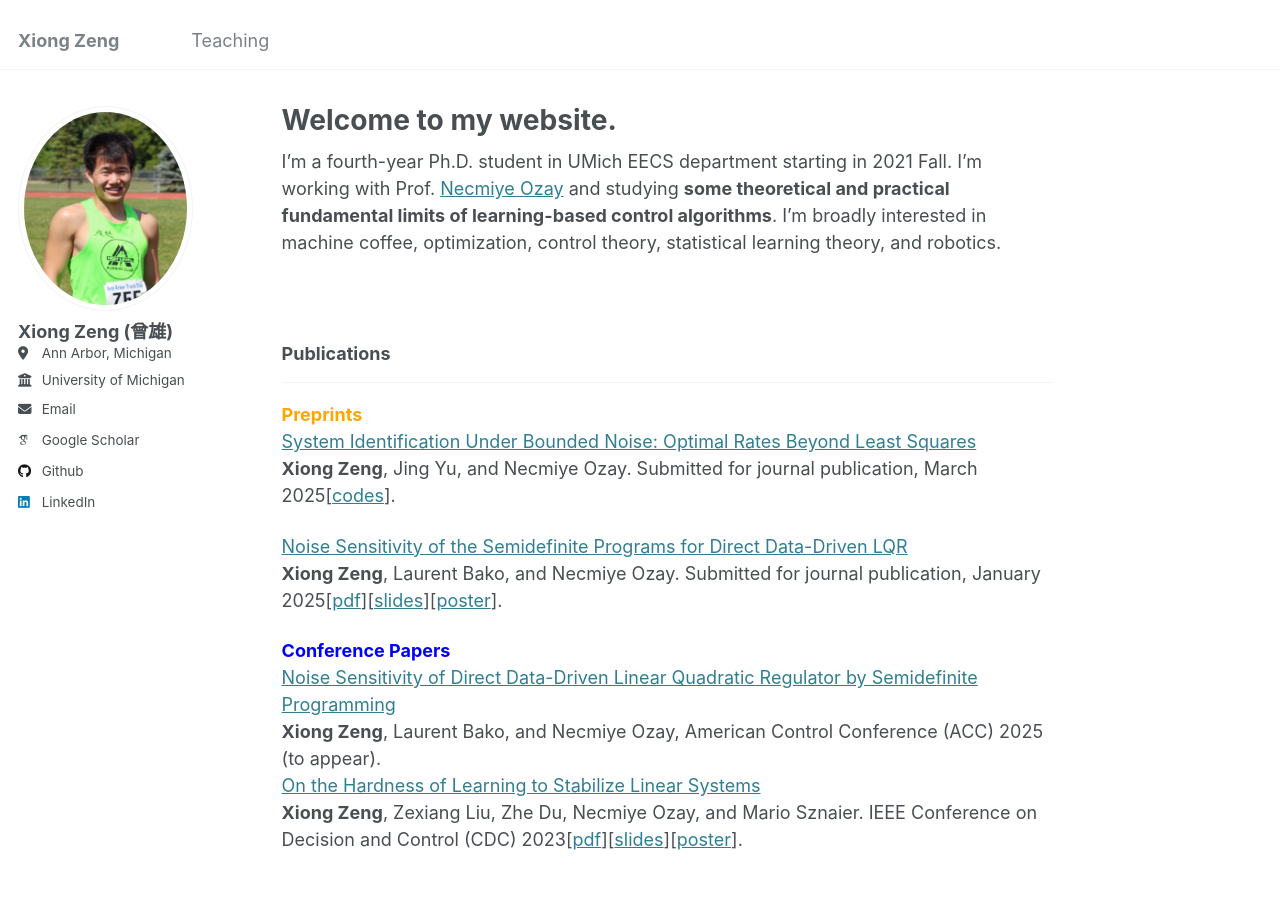
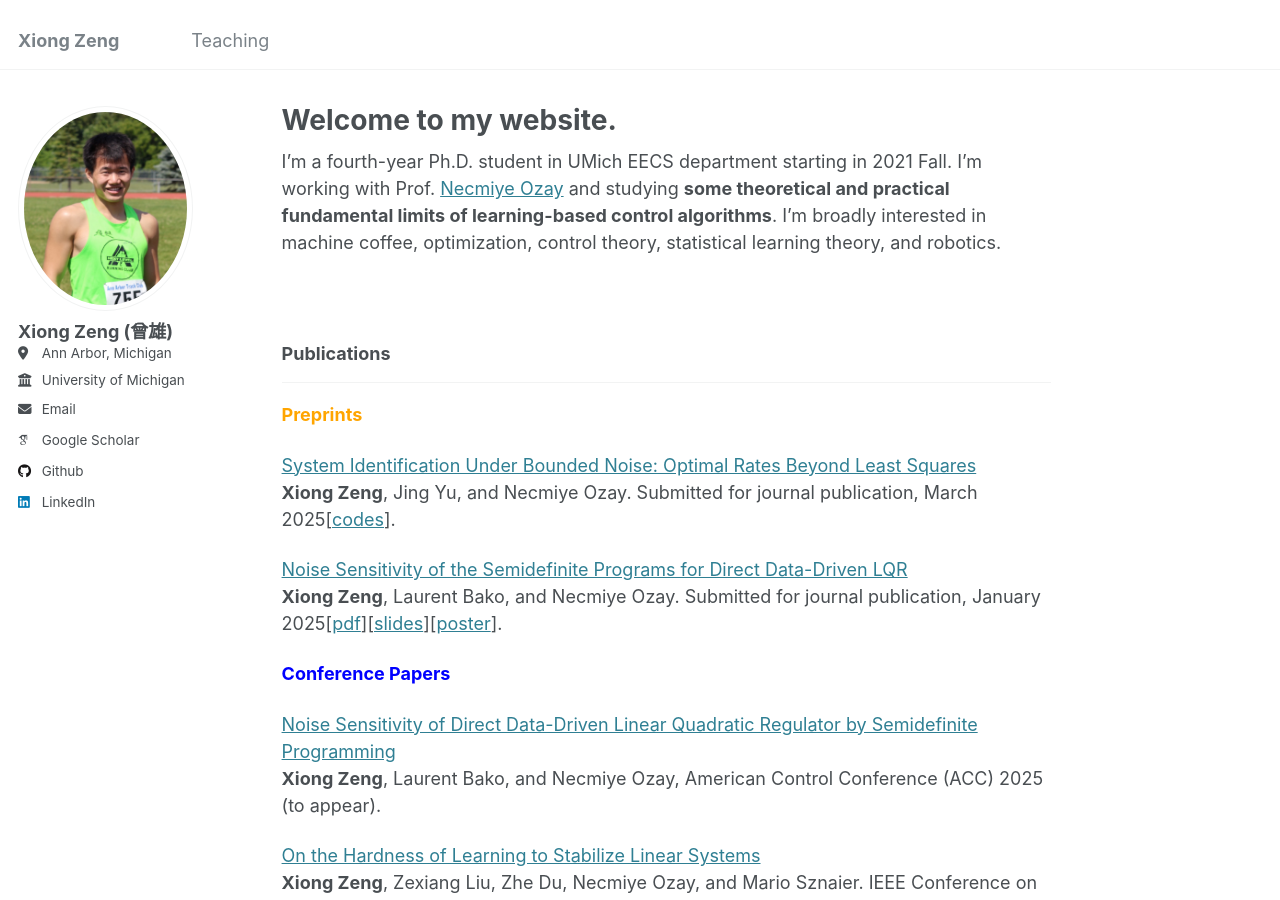
Before and after one commit to zengxiong111/zengxiong.github.io, a Jekyll site: the page built from _pages/about.md, in a window 1280 px wide and 900 px high. Built offline with Jekyll 4.4.1, drawn with Linux system fonts in a browser that asks for light colours; some web fonts are replaced.

Commit message:
Update about.md

```diff
--- a/_pages/about.md
+++ b/_pages/about.md
@@ -15,17 +15,24 @@ I'm a fourth-year Ph.D. student in UMich EECS department starting in 2021 Fall.
 
 ***
 
-<span style="color:orange">**Preprints**</span><br>
+<span style="color:orange">**Preprints**</span>
+
+
 [System Identification Under Bounded Noise: Optimal Rates Beyond Least Squares](https://github.com/zengxiong111/zengxiong.github.io/blob/master/files/System_Identification_Under_Bounded_Noise__Optimal_Rates_Beyond_Least_Squares-27.pdf)<br>
 **Xiong Zeng**, Jing Yu, and Necmiye Ozay. Submitted for journal publication, March 2025[<a href="https://github.com/jy-cds/Bounded-Noise-SysID-Minimax-Lowerbound" target="_blank">codes</a>].
+
 
 [Noise Sensitivity of the Semidefinite Programs for Direct Data-Driven LQR](https://arxiv.org/abs/2412.19705)<br>
 **Xiong Zeng**, Laurent Bako, and Necmiye Ozay. Submitted for journal publication, January 2025[<a href="https://github.com/zengxiong111/zengxiong.github.io/blob/master/files/Noise%20Sensitivity%20of%20the%20Semidefinite%20Programs%20for%20Direct%20Data-Driven%20LQR.pdf" target="_blank">pdf</a>][<a href="https://github.com/zengxiong111/zengxiong.github.io/blob/master/files/slides_Noise%20Sensitivity%20of%20DDD%20LQR%20by%20Semidefinite%20Programming.pdf" target="_blank">slides</a>][<a href="https://github.com/zengxiong111/zengxiong.github.io/blob/master/files/Poster_Noise%20Sensitivity%20of%20DDD%20LQR%20by%20Semidefinite%20Programming.pdf" target="_blank">poster</a>].
 
 
- <span style="color:blue">**Conference Papers**</span><br>
+ <span style="color:blue">**Conference Papers**</span>
+
+
  [Noise Sensitivity of Direct Data-Driven Linear Quadratic Regulator by Semidefinite Programming](https://web.eecs.umich.edu/~necmiye/pubs/ZengBO_acc25.pdf)<br>
- **Xiong Zeng**, Laurent Bako, and Necmiye Ozay, American Control Conference (ACC) 2025 (to appear).<br>
+ **Xiong Zeng**, Laurent Bako, and Necmiye Ozay, American Control Conference (ACC) 2025 (to appear).
+
+
  [On the Hardness of Learning to Stabilize Linear Systems](https://arxiv.org/abs/2311.11151)<br>
  **Xiong Zeng**, Zexiang Liu, Zhe Du, Necmiye Ozay, and Mario Sznaier. IEEE Conference on Decision and Control (CDC) 2023[<a href="https://github.com/zengxiong111/zengxiong.github.io/blob/master/files/hard_learn_to_stabilize.pdf" target="_blank">pdf</a>][<a href="https://github.com/zengxiong111/zengxiong.github.io/blob/master/files/hard_learn_stabilize_present.pdf" target="_blank">slides</a>][<a href="https://github.com/zengxiong111/zengxiong.github.io/blob/master/files/On%20The%20Hardness%20of%20Learning%20to%20Stabilize%20Linear%20Systems_Poster.pdf" target="_blank">poster</a>].
 
```
